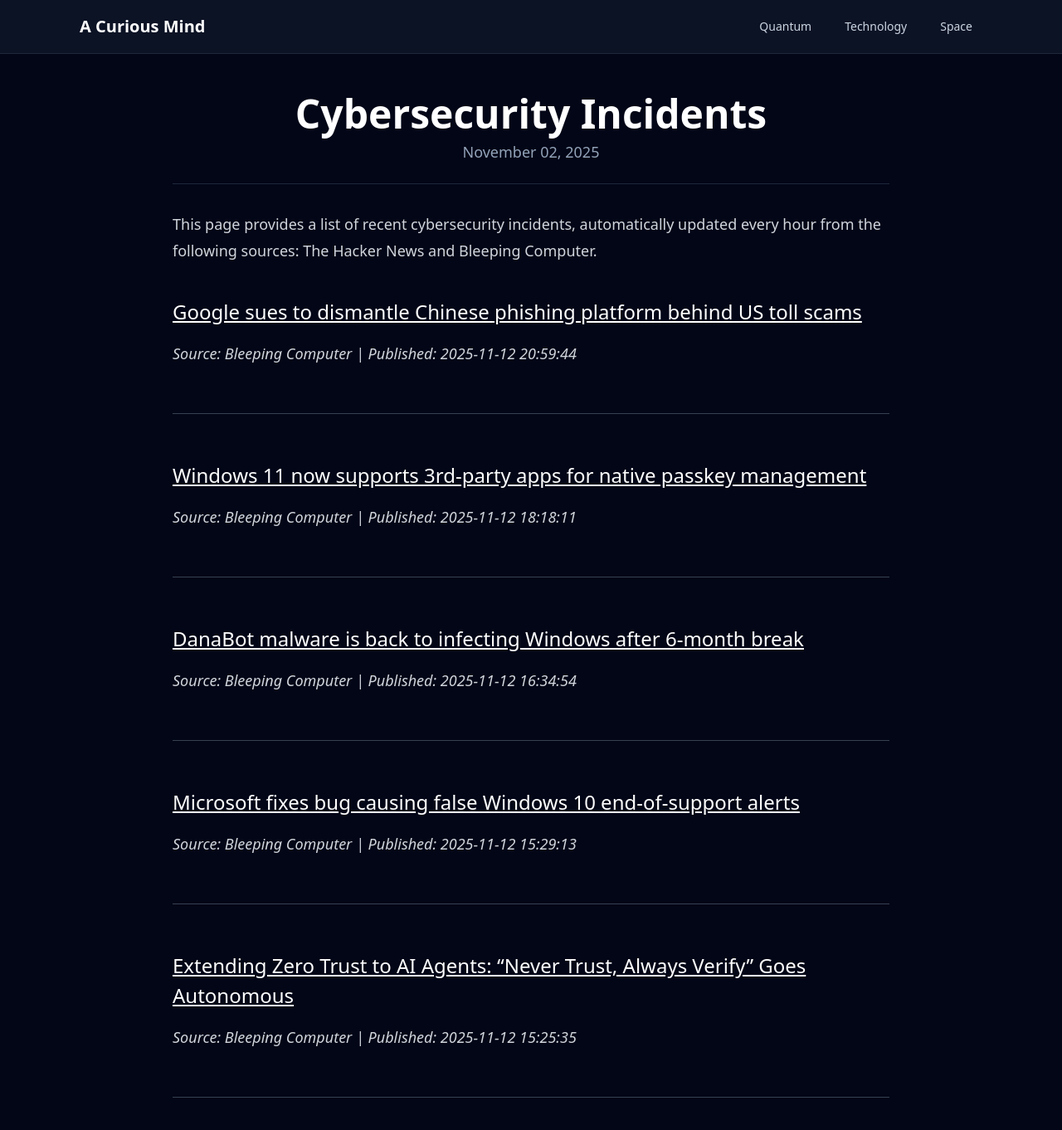
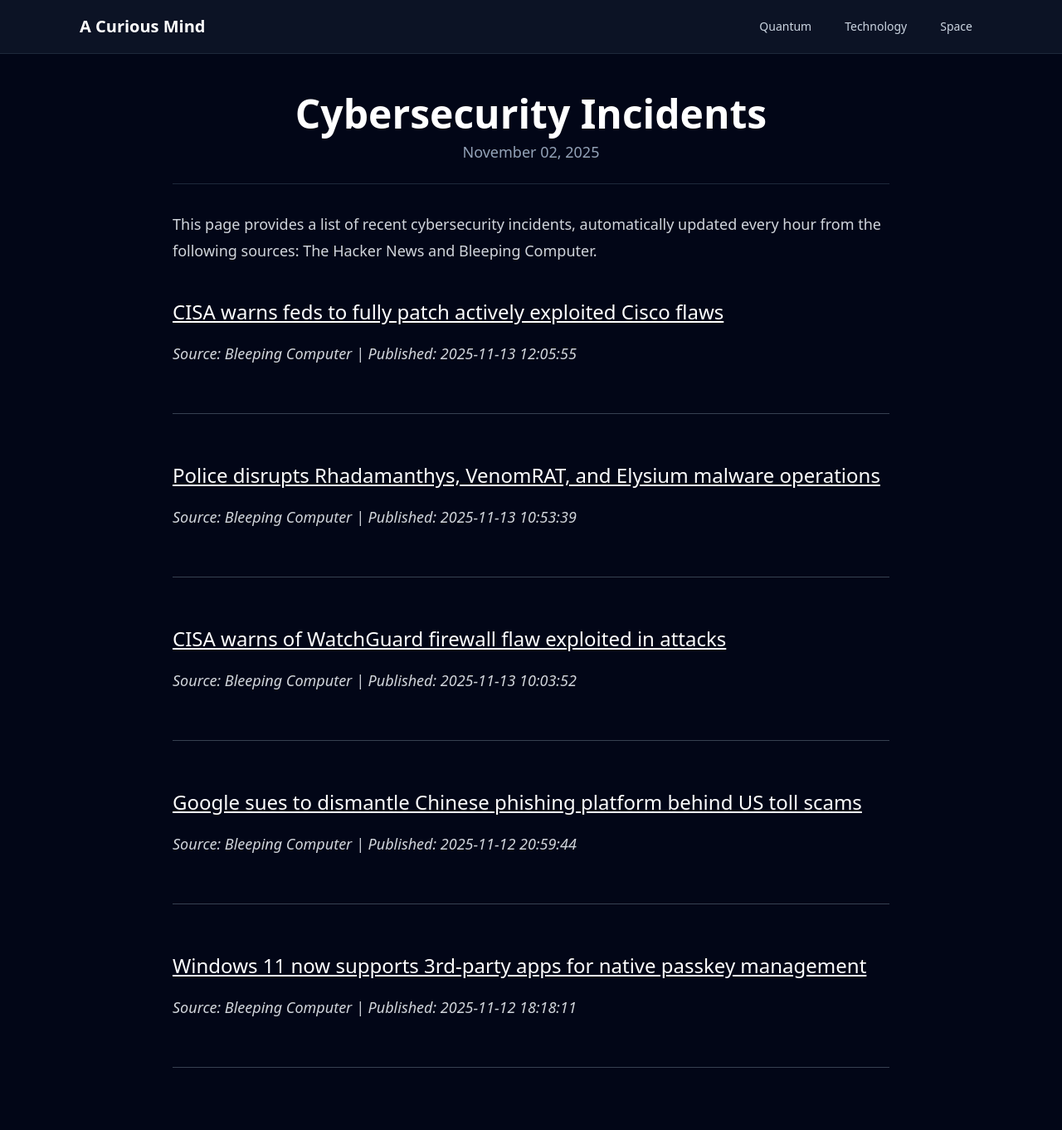
Before and after one commit to onehl7/onehl7.github.io, a Jekyll site: the page built from _posts/2025-11-02-cybersecurity-incidents.md, in a window 1280 px wide and 1400 px high. Shown: the top 1362 px of the window at 83% size. Built offline with Jekyll 4.4.1, drawn with Linux system fonts in a browser that asks for light colours; nearby versions of some CDN libraries.

Commit message:
Update news data

```diff
--- a/_data/news.json
+++ b/_data/news.json
@@ -1,4 +1,22 @@
 [
+  {
+    "source": "Bleeping Computer",
+    "title": "CISA warns feds to fully patch actively exploited Cisco flaws",
+    "link": "https://www.bleepingcomputer.com/news/security/cisa-warns-feds-to-fully-patch-actively-exploited-cisco-flaws/",
+    "published": "2025-11-13 12:05:55"
+  },
+  {
+    "source": "Bleeping Computer",
+    "title": "Police disrupts Rhadamanthys, VenomRAT, and Elysium malware operations",
+    "link": "https://www.bleepingcomputer.com/news/security/police-disrupts-rhadamanthys-venomrat-and-elysium-malware-operations/",
+    "published": "2025-11-13 10:53:39"
+  },
+  {
+    "source": "Bleeping Computer",
+    "title": "CISA warns of WatchGuard firewall flaw exploited in attacks",
+    "link": "https://www.bleepingcomputer.com/news/security/cisa-warns-of-watchguard-firewall-flaw-exploited-in-attacks/",
+    "published": "2025-11-13 10:03:52"
+  },
   {
     "source": "Bleeping Computer",
     "title": "Google sues to dismantle Chinese phishing platform behind US toll scams",
@@ -10,23 +28,5 @@
     "title": "Windows 11 now supports 3rd-party apps for native passkey management",
     "link": "https://www.bleepingcomputer.com/news/security/windows-11-now-supports-3rd-party-apps-for-native-passkey-management/",
     "published": "2025-11-12 18:18:11"
-  },
-  {
-    "source": "Bleeping Computer",
-    "title": "DanaBot malware is back to infecting Windows after 6-month break",
-    "link": "https://www.bleepingcomputer.com/news/security/danabot-malware-is-back-to-infecting-windows-after-6-month-break/",
-    "published": "2025-11-12 16:34:54"
-  },
-  {
-    "source": "Bleeping Computer",
-    "title": "Microsoft fixes bug causing false Windows 10 end-of-support alerts",
-    "link": "https://www.bleepingcomputer.com/news/microsoft/microsoft-fixes-bug-causing-false-windows-10-end-of-support-alerts/",
-    "published": "2025-11-12 15:29:13"
-  },
-  {
-    "source": "Bleeping Computer",
-    "title": "Extending Zero Trust to AI Agents: \u201cNever Trust, Always Verify\u201d Goes Autonomous",
-    "link": "https://www.bleepingcomputer.com/news/security/extending-zero-trust-to-ai-agents-never-trust-always-verify-goes-autonomous/",
-    "published": "2025-11-12 15:25:35"
   }
 ]
```
